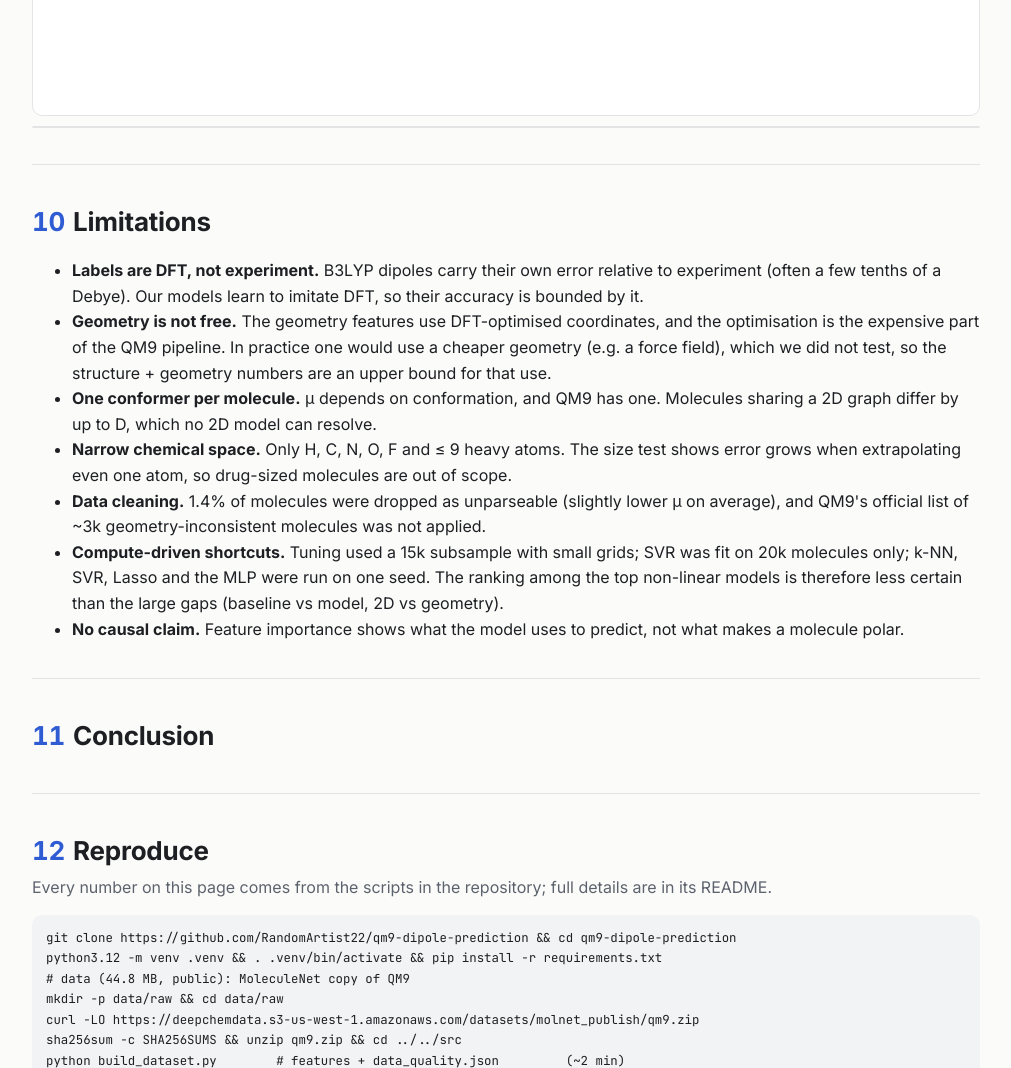
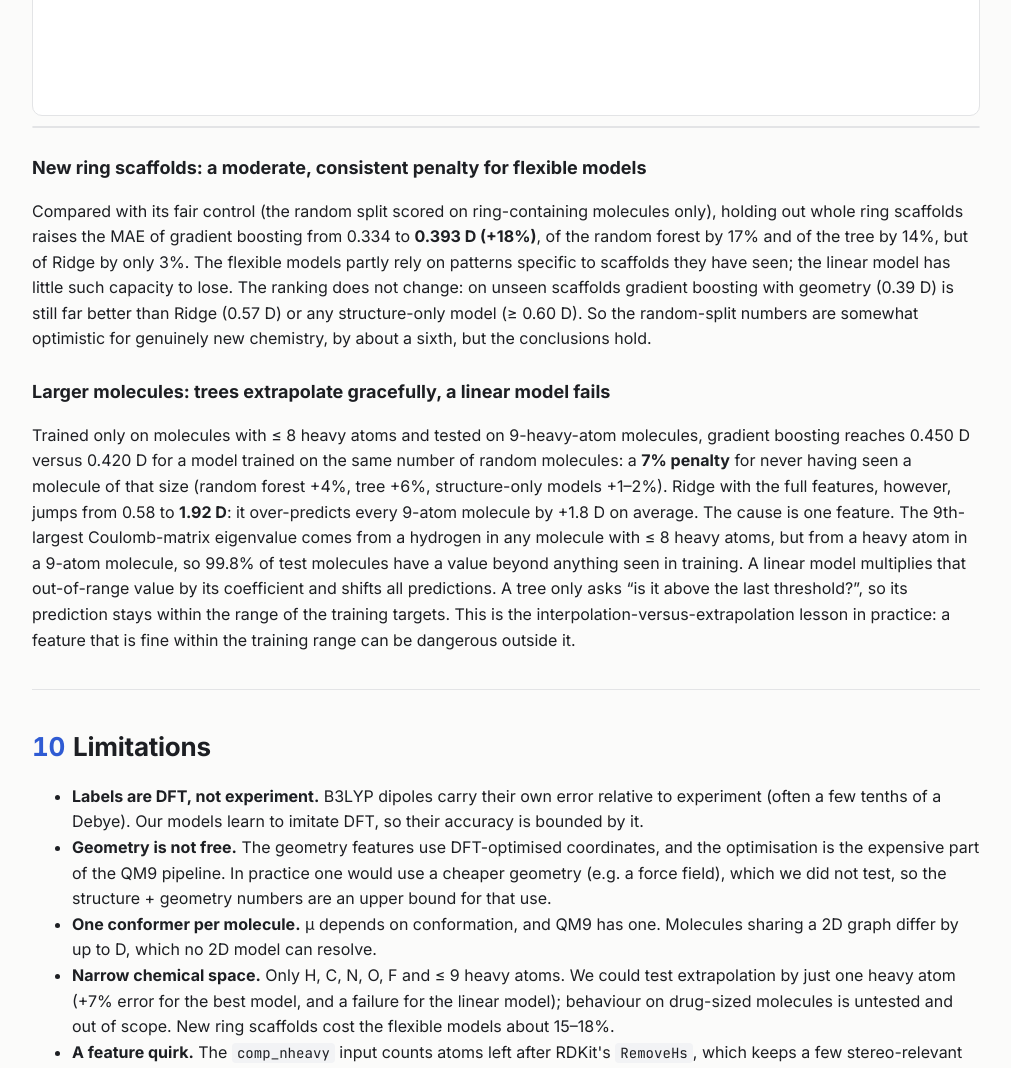
Before and after one commit to RandomArtist22/qm9-dipole-prediction, a plain HTML site: page docs/index.html in a window 1280 px wide. Shown: the part 10160-11228 px from the top of the page, without its empty margins (134-1145 px from the left). Drawn offline with nearby package versions, Linux system fonts and the light colour scheme; no server answers.

Commit message:
Write robustness narrative: scaffold penalty and size-extrapolation failure of Ridge
Co-authored-by: Vasu Garg <71305756+VG08@users.noreply.github.com>

```diff
--- a/docs/index.html
+++ b/docs/index.html
@@ -335,7 +335,25 @@
   <p class="lead-sub">The same models, tuned inside each split's own training data.</p>
   <div class="plot" id="plot-robust" style="min-height:380px"></div>
   <div class="tablewrap"><table id="tbl-robust"></table></div>
-  <div id="robust-text"></div>
+  <div id="robust-text">
+    <h3>New ring scaffolds: a moderate, consistent penalty for flexible models</h3>
+    <p>Compared with its fair control (the random split scored on ring-containing molecules only), holding out whole ring
+      scaffolds raises the MAE of gradient boosting from 0.334 to <b>0.393 D (+18%)</b>, of the random forest by 17% and of the tree by 14%,
+      but of Ridge by only 3%. The flexible models partly rely on patterns specific to scaffolds they have seen; the linear model has
+      little such capacity to lose. The ranking does not change: on unseen scaffolds gradient boosting with geometry (0.39 D)
+      is still far better than Ridge (0.57 D) or any structure-only model (≥ 0.60 D). So the random-split numbers are
+      somewhat optimistic for genuinely new chemistry, by about a sixth, but the conclusions hold.</p>
+    <h3>Larger molecules: trees extrapolate gracefully, a linear model fails</h3>
+    <p>Trained only on molecules with ≤ 8 heavy atoms and tested on 9-heavy-atom molecules, gradient boosting reaches
+      0.450 D versus 0.420 D for a model trained on the same number of random molecules: a <b>7% penalty</b> for never having seen a
+      molecule of that size (random forest +4%, tree +6%, structure-only models +1–2%). Ridge with the full features, however, jumps from
+      0.58 to <b>1.92 D</b>: it over-predicts every 9-atom molecule by +1.8 D on average. The cause is one feature. The 9th-largest
+      Coulomb-matrix eigenvalue comes from a hydrogen in any molecule with ≤ 8 heavy atoms, but from a heavy atom in a 9-atom molecule,
+      so 99.8% of test molecules have a value beyond anything seen in training. A linear model multiplies that out-of-range value by its
+      coefficient and shifts all predictions. A tree only asks “is it above the last threshold?”, so its prediction stays within
+      the range of the training targets. This is the interpolation-versus-extrapolation lesson in practice: a feature that is fine
+      within the training range can be dangerous outside it.</p>
+  </div>
 </section>
 
 <!-- ======================================================= -->
@@ -349,8 +367,12 @@
       so the structure + geometry numbers are an upper bound for that use.</li>
     <li><b>One conformer per molecule.</b> μ depends on conformation, and QM9 has one. Molecules sharing a 2D graph differ by up to
       <span data-v="dup_spread"></span> D, which no 2D model can resolve.</li>
-    <li><b>Narrow chemical space.</b> Only H, C, N, O, F and ≤ 9 heavy atoms. The size test shows error grows when extrapolating even one atom, so
-      drug-sized molecules are out of scope.</li>
+    <li><b>Narrow chemical space.</b> Only H, C, N, O, F and ≤ 9 heavy atoms. We could test extrapolation by just one heavy atom
+      (+7% error for the best model, and a failure for the linear model); behaviour on drug-sized molecules is untested and out of scope.
+      New ring scaffolds cost the flexible models about 15–18%.</li>
+    <li><b>A feature quirk.</b> The <code>comp_nheavy</code> input counts atoms left after RDKit's <code>RemoveHs</code>, which keeps a few
+      stereo-relevant hydrogens; it overcounts for 1.2% of molecules. It is a valid but slightly odd input; the size split and every
+      analysis use the true heavy-atom count.</li>
     <li><b>Data cleaning.</b> 1.4% of molecules were dropped as unparseable (slightly lower μ on average), and QM9's official
       list of ~3k geometry-inconsistent molecules was not applied.</li>
     <li><b>Compute-driven shortcuts.</b> Tuning used a 15k subsample with small grids; SVR was fit on 20k molecules only; k-NN, SVR,
```
